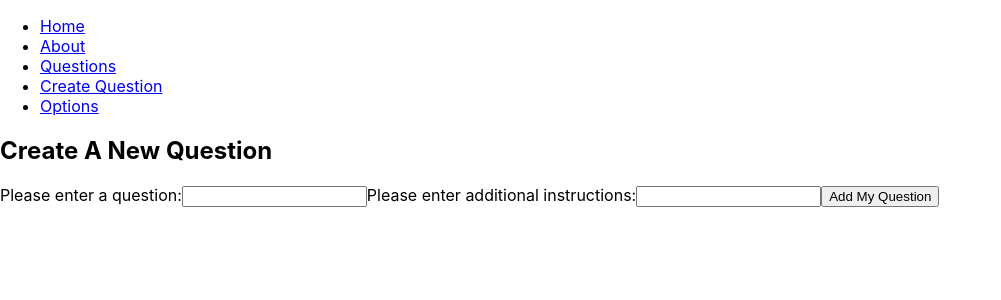
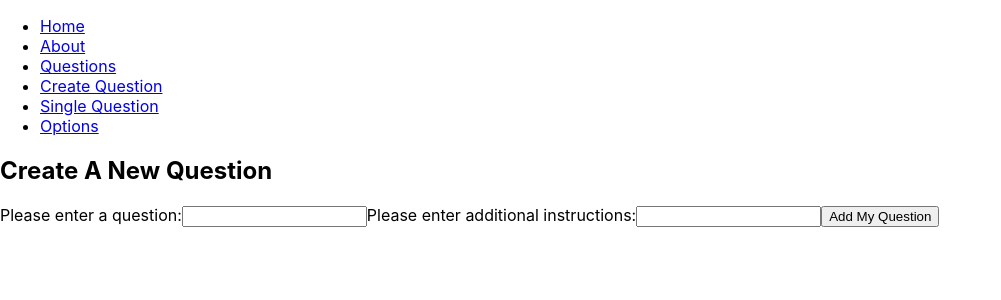
Before and after one commit to CarinaLR/codeTyke-client, a React (Create React App) app: page /questions/create in a window 1280 px wide. Shown: the top 300 px of the page, without its empty margins (0-1001 px from the left). Built offline with nearby package versions, Linux system fonts and the light colour scheme.

Commit message:
adding hooks

```diff
--- a/package.json
+++ b/package.json
@@ -7,6 +7,7 @@
     "@testing-library/react": "^9.3.2",
     "@testing-library/user-event": "^7.1.2",
     "axios": "^0.19.2",
+    "node-sass": "^4.13.1",
     "react": "^16.13.1",
     "react-axios": "^2.0.3",
     "react-dom": "^16.13.1",
--- a/src/App.js
+++ b/src/App.js
@@ -3,6 +3,7 @@ import { BrowserRouter as Router, Switch, Route, Link } from "react-router-dom";
 import AllQuestions from "./components/questions/AllQuestions";
 import CreateQuestion from "./components/questions/CreateQuestions";
 import CreateOption from "./components/options/CreateOption";
+import SingleQuestion from "./components/questions/SingleQuestion";
 
 export default function App() {
   return (
@@ -21,6 +22,9 @@ export default function App() {
             </li>
             <li>
               <Link to="/questions/create">Create Question</Link>
+            </li>
+            <li>
+              <Link to="/questions/:id">Single Question</Link>
             </li>
             <li>
               <Link to="/options">Options</Link>
@@ -43,6 +47,7 @@ export default function App() {
           <Route path="/questions">
             <AllQuestions />
           </Route>
+          <Route exact path="/questions/:id" component={SingleQuestion}></Route>
           <Route path="/">
             <Home />
           </Route>
--- /dev/null
+++ b/src/components/questions/SingleQuestion.js
@@ -0,0 +1,7 @@
+import React from "react";
+
+const SingleQuestion = () => {
+  return <div>Single Question</div>;
+};
+
+export default SingleQuestion;
```
Also changed, not shown: src/components/AllItems.js (deleted, +0 -8 lines), src/components/DeleteButton.js (added, +18 -0 lines), src/hooks/useinput.js (renamed from src/components/hooks/useinput.js), 1 other file (tests, documents, lock files or other folders).
